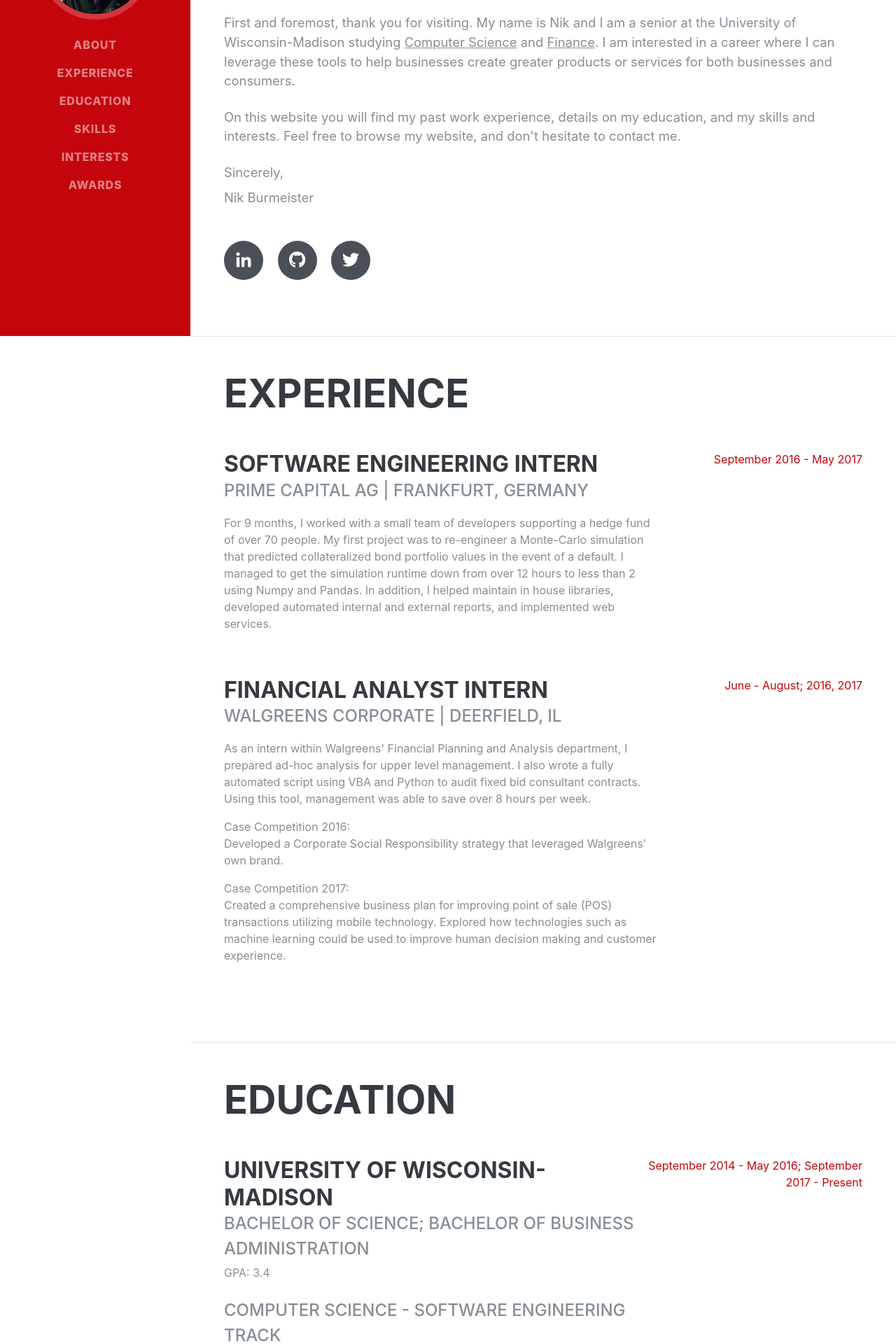
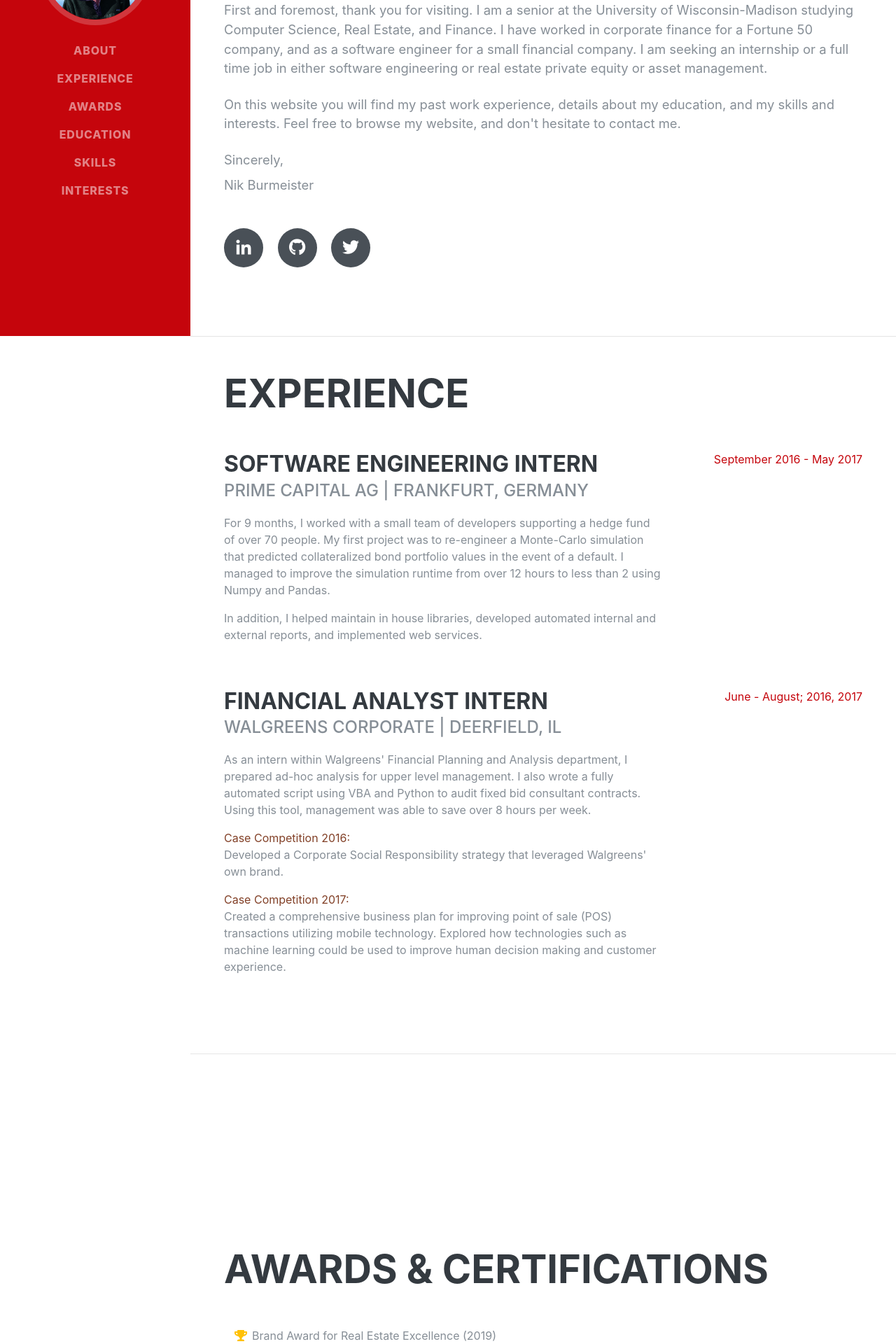
Before and after one commit to nwburmeister/personal_site, a Flask app: page / in a window 1280 px wide. Shown: the part 320-2240 px from the top of the page at 70% size. Run offline with Flask 2, Linux system fonts and the light colour scheme; some libraries are stand-ins or nearby versions; some web fonts are replaced.

Commit message:
updated website with new academic and prof stuff

```diff
--- a/application.py
+++ b/application.py
@@ -23,6 +23,13 @@
 def photography():
     photos_display = return_preview_photos(photos_dir, "photography", preview=False)
     return render_template('photography.html', photos=photos_display)
+
+
+@application.route('/blog')
+def blog():
+    pass
+
+    return render_template('blog.html')
 
 
 @application.route('/<filename>')
--- a/templates/home.html
+++ b/templates/home.html
@@ -6,15 +6,14 @@
     <h1 class="mb-0">Nik
       <span class="text-primary">Burmeister</span>
     </h1>
-    <div class="subheading mb-5">424 W Mifflin St · Madison, WI 53703 · +1 (414) 326-7414 ·
+    <div class="subheading mb-5">Madison, WI 53703 · +1 (414) 326-7414 ·
       <a href="mailto:name@email.com">nburmeister@wisc.edu</a>
     </div>
     <p class="lead mb-4">Dear Reader, </p>
     <p class="lead mb-4">First and foremost, thank you for visiting.
-      My name is Nik and I am a senior at the University of Wisconsin-Madison studying <u>Computer Science</u> and <u>Finance</u>.
-      I am interested in a career where I can leverage these tools to help businesses create greater
-      products or services for both businesses and consumers.</p>
-    <p class="lead mb-4"> On this website you will find my past work experience, details on my education, and my skills and interests. Feel free to browse my website, and don't hesitate to contact me.</p>
+      I am a senior at the University of Wisconsin-Madison studying Computer Science, Real Estate, and Finance.
+      I have worked in corporate finance for a Fortune 50 company, and as a software engineer for a small financial company. I am seeking an internship or a full time job in either software engineering or real estate private equity or asset management.
+    <p class="lead mb-4"> On this website you will find my past work experience, details about my education, and my skills and interests. Feel free to browse my website, and don't hesitate to contact me.</p>
     <p class="lead mb-2">Sincerely,</p>
     <p class="lead mb-5">Nik Burmeister</p>
 
@@ -44,12 +43,13 @@
         <div class="subheading mb-3">Prime Capital AG   |   Frankfurt, Germany</div>
         <p>For 9 months, I worked with a small team of developers supporting a hedge fund of over 70 people. My
           first project was to re-engineer a Monte-Carlo simulation that predicted collateralized bond portfolio
-          values in the event of a default. I managed to get the simulation runtime down from over 12 hours to less than 2 using Numpy
+          values in the event of a default. I managed to improve the simulation runtime from over 12 hours to less than 2 using Numpy
           and Pandas.
+        </p>
+        <p>In addition, I helped maintain in house libraries, developed automated internal and external reports,
+          and implemented web services.</p>
 
-          In addition, I helped maintain in house libraries, developed automated internal and external reports,
-          and implemented web services.
-        </p>
+
       </div>
       <div class="resume-date text-md-right">
         <span class="text-primary">September 2016 - May 2017</span>
@@ -63,10 +63,10 @@
            analysis for upper level management. I also wrote a fully automated script using VBA and Python
            to audit fixed bid consultant contracts. Using this tool, management was able to save over 8 hours per
            week.</p>
-        <p>Case Competition 2016:<br>Developed a Corporate Social Responsibility strategy that leveraged Walgreens' own brand.
+        <p><span style="color: #824027;">Case Competition 2016:</span><br>Developed a Corporate Social Responsibility strategy that leveraged Walgreens' own brand.
         </p>
         <p></p>
-        <p>Case Competition 2017:<br>Created a comprehensive business plan for improving point of sale (POS) transactions utilizing mobile technology.
+        <p><span style="color: #824027;">Case Competition 2017:</span><br>Created a comprehensive business plan for improving point of sale (POS) transactions utilizing mobile technology.
           Explored how technologies such as machine learning could be used to improve human decision making and customer experience.</p>
         <p></p>
       </div>
@@ -82,6 +82,28 @@
 
 <hr class="m-0">
 
+<section class="resume-section p-3 p-lg-5 d-flex flex-column" id="awards">
+  <div class="my-auto">
+    <h2 class="mb-5">Awards &amp; Certifications</h2>
+    <ul class="fa-ul mb-0">
+
+      <li>
+        <i class="fa-li fa fa-trophy text-warning"></i> Brand Award for Real Estate Excellence  (2019)</li>
+      <p> <i>Received the Brand Award for Real Estate Excellence for an appraisal of a local Madison office building I did for my Real Estate Valuation class. You can download and view the report here: <a href="https://drive.google.com/file/d/1vQhCRQP8KNQ5ZoCJbK3cOMite-ZBKM7r/view?usp=sharing">click to view report</a></i></p>
+      <li>
+      <li>
+        <i class="fa-li fa fa-trophy text-warning"></i>2<sup>nd</sup> Place - Walgreens Corp. Intern Case Competition (2017)</li>
+      <li>
+      <li>
+        <i class="fa-li fa fa-trophy text-warning"></i>2<sup>nd</sup> Place - Walgreens Corp. Intern Case Competition (2016)</li>
+      <li>
+
+    </ul>
+  </div>
+</section>
+
+<hr class="m-0">
+
 <section class="resume-section p-3 p-lg-5 d-flex flex-column" id="education">
   <div class="my-auto">
     <h2 class="mb-5">Education</h2>
@@ -90,10 +112,22 @@
       <div class="resume-content mr-auto">
         <h3 class="mb-0">University of Wisconsin-Madison</h3>
         <div class="subheading mb-1">Bachelor of Science; Bachelor of Business Administration</div>
-        <p>GPA: 3.4</p>
+
         <div class="subheading mb-4"></div>
-        <div class="subheading mb-2">Computer Science - Software Engineering Track</div>
+        <div class="subheading mb-2">Computer Science</div>
           Relevant Coursework:
+          <ul class="fa-ul mb-0">
+            <li><i class="fa-li fa fa-check"></i>CS 577 Algorithms</li>
+          </ul>
+          <ul class="fa-ul mb-0">
+            <li><i class="fa-li fa fa-check"></i>CS 532 Matrix Methods in Machine Learning</li>
+          </ul>
+          <ul class="fa-ul mb-0">
+            <li><i class="fa-li fa fa-check"></i>CS 564 Database Management Systems: Design and Implementation</li>
+          </ul>
+          <ul class="fa-ul mb-0">
+            <li><i class="fa-li fa fa-check"></i>CS 540 Intro to Artificial Intelligence</li>
+          </ul>
           <ul class="fa-ul mb-0">
             <li><i class="fa-li fa fa-check"></i>CS 367 Data Structures</li>
           </ul>
@@ -102,13 +136,16 @@
           </ul>
         <p class="lead mb-5"></p>
 
-        <div class="subheading mb-2">Finance & Investment Banking - Real Estate Emphasis</div>
+        <div class="subheading mb-2">Finance, Investment Banking, & Real Estate</div>
           Relevant Coursework:
           <ul class="fa-ul mb-0">
             <li><i class="fa-li fa fa-check"></i>FIN 330 Derivatives</li>
           </ul>
           <ul class="fa-ul mb-0">
-            <li><i class="fa-li fa fa-check"></i>RE 306 The Real Estate Process</li>
+            <li><i class="fa-li fa fa-check"></i>RE 415 Valuation</li>
+          </ul>
+          <ul class="fa-ul mb-0">
+            <li><i class="fa-li fa fa-check"></i>RE 365 Commercial Lease Modeling in Excel & ARGUS</li>
           </ul>
           <ul class="fa-ul mb-0">
             <li><i class="fa-li fa fa-check"></i>RE 312 Real Estate Law</li>
@@ -183,6 +220,15 @@
           <li><i class="fa-li fa fa-check"></i>Bootstrap</li>
         </ul>
     </div>
+    <div class="mb-5"></div>
+    <div >Other
+        <ul class="fa-ul mb-0">
+          <li><i class="fa-li fa fa-check"></i>Excel</li>
+        </ul>
+        <ul class="fa-ul mb-0">
+          <li><i class="fa-li fa fa-check"></i>ARGUS CRE Modeling</li>
+        </ul>
+    </div>
 
   </div>
 </section>
@@ -211,32 +257,16 @@
     <a href="{{url_for('photography')}}"><p>See more</p></a>
     <p class="lead mb-3"></p>
     <p class="lead mb-5"></p>
+    <!--
    <div class="subheading mb-3">Graphic Design</div>
     {% for index, val in design.items() %}
         <img src="{{url_for('send_image', filename=index)}}"
              width="{{design[index].width}}"
              height="{{design[index].height}}"/>
     {% endfor %}
-
-
+    -->
   </div>
 </section>
 
-<hr class="m-0">
 
-<section class="resume-section p-3 p-lg-5 d-flex flex-column" id="awards">
-  <div class="my-auto">
-    <h2 class="mb-5">Awards &amp; Certifications</h2>
-    <ul class="fa-ul mb-0">
-
-      <li>
-        <i class="fa-li fa fa-trophy text-warning"></i>2<sup>nd</sup> Place - Walgreens Corp. Intern Case Competition (2017)</li>
-      <li>
-      <li>
-        <i class="fa-li fa fa-trophy text-warning"></i>2<sup>nd</sup> Place - Walgreens Corp. Intern Case Competition (2016)</li>
-      <li>
-
-    </ul>
-  </div>
-</section>
 {% endblock %}
--- a/templates/template.html
+++ b/templates/template.html
@@ -22,8 +22,6 @@
     <meta name="msapplication-square150x150logo" content="mstile-150x150.png" />
     <meta name="msapplication-wide310x150logo" content="mstile-310x150.png" />
     <meta name="msapplication-square310x310logo" content="mstile-310x310.png" />
-
-
     <meta charset="utf-8">
     <meta name="viewport" content="width=device-width, initial-scale=1, shrink-to-fit=no">
     <meta name="description" content="">
@@ -65,6 +63,9 @@
             <a class="nav-link js-scroll-trigger" href="{{url_for('.home', _anchor='experience')}}">Experience</a>
           </li>
           <li class="nav-item">
+            <a class="nav-link js-scroll-trigger" href="{{url_for('.home', _anchor='awards')}}">Awards</a>
+          </li>
+          <li class="nav-item">
             <a class="nav-link js-scroll-trigger" href="{{url_for('.home', _anchor='education')}}">Education</a>
           </li>
           <li class="nav-item">
@@ -73,12 +74,8 @@
           <li class="nav-item">
             <a class="nav-link js-scroll-trigger" href="{{url_for('.home', _anchor='interests')}}">Interests</a>
           </li>
-          <li class="nav-item">
-            <a class="nav-link js-scroll-trigger" href="{{url_for('.home', _anchor='awards')}}">Awards</a>
-          </li>
-          <li class="nav-item">
-            <a class="nav-link js-scroll-trigger" href="#blog"></a>
-          </li>
+
+
         </ul>
       </div>
     </nav>
```
Also changed, not shown: templates/blog.html (added, +9 -0 lines), static/css/resume.css (line endings or trailing spaces), static/img/profile.jpg (deleted), 4 other files.
